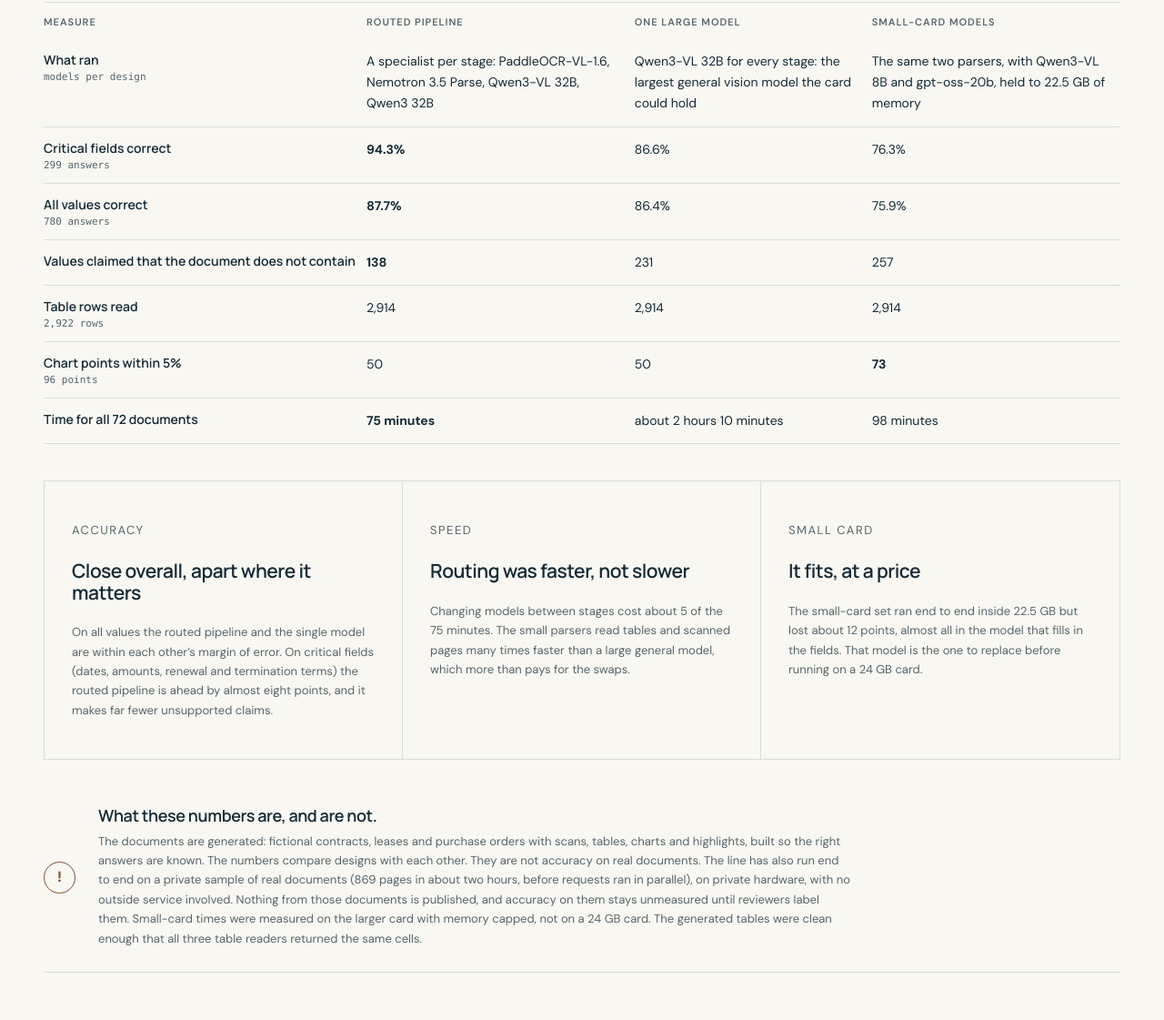
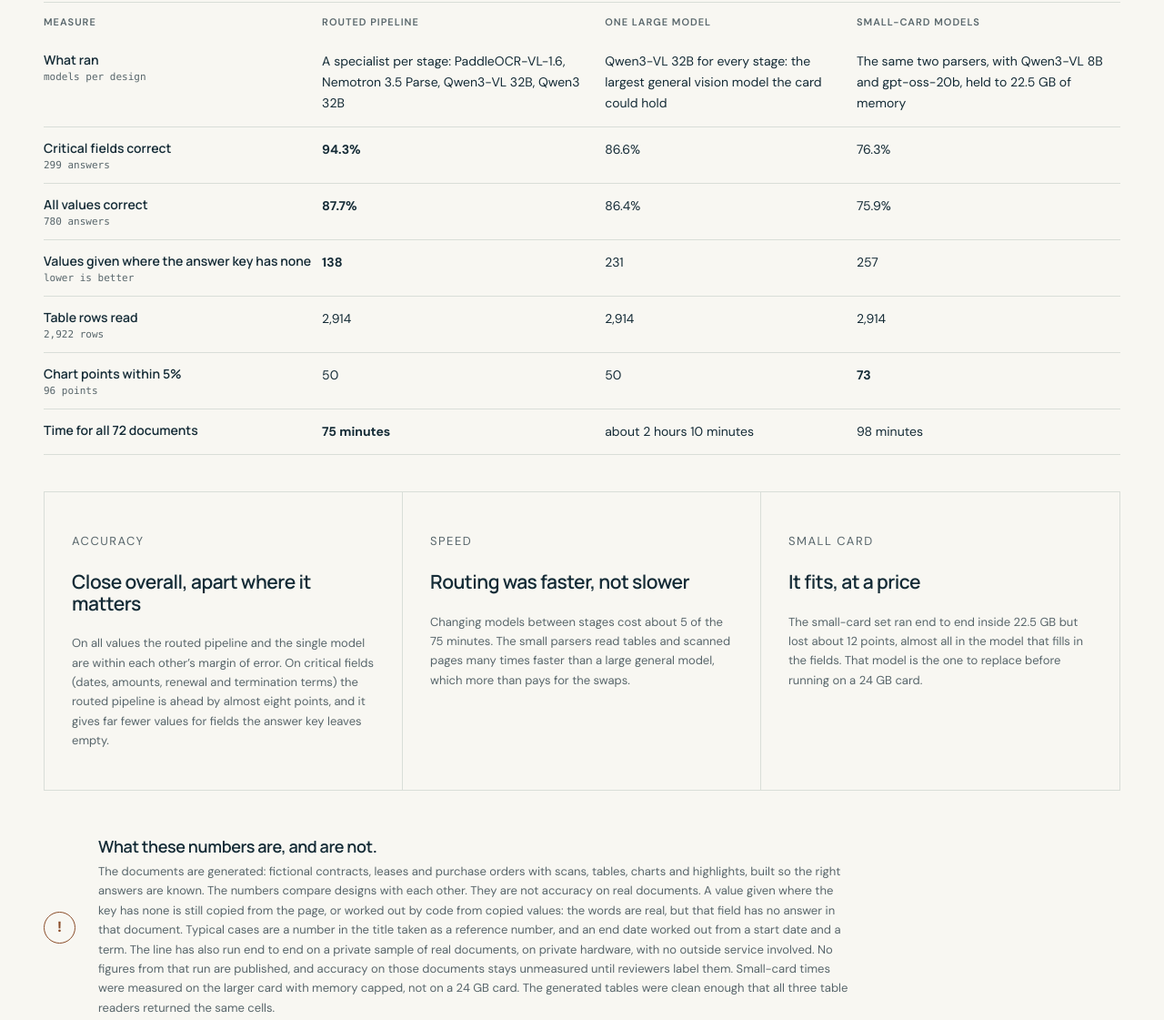
Before and after one commit to tayler-erbe/intake-pipeline-lab-public, a plain HTML site: page brief/index.html in a window 1280 px wide. Shown: the part 8215-9336 px from the top of the page at 91% size. Drawn offline with Linux system fonts and the light colour scheme.

Commit message:
Review fixes: say what a value without a key answer is; no figures from the private run

```diff
--- a/brief/index.html
+++ b/brief/index.html
@@ -263,7 +263,7 @@
 <tr><td>What ran<small>models per design</small></td><td>A specialist per stage: PaddleOCR-VL-1.6, Nemotron 3.5 Parse, Qwen3-VL 32B, Qwen3 32B</td><td>Qwen3-VL 32B for every stage: the largest general vision model the card could hold</td><td>The same two parsers, with Qwen3-VL 8B and gpt-oss-20b, held to 22.5 GB of memory</td></tr>
 <tr><td>Critical fields correct<small>299 answers</small></td><td><b>94.3%</b></td><td>86.6%</td><td>76.3%</td></tr>
 <tr><td>All values correct<small>780 answers</small></td><td><b>87.7%</b></td><td>86.4%</td><td>75.9%</td></tr>
-<tr><td>Values claimed that the document does not contain</td><td><b>138</b></td><td>231</td><td>257</td></tr>
+<tr><td>Values given where the answer key has none<small>lower is better</small></td><td><b>138</b></td><td>231</td><td>257</td></tr>
 <tr><td>Table rows read<small>2,922 rows</small></td><td>2,914</td><td>2,914</td><td>2,914</td></tr>
 <tr><td>Chart points within 5%<small>96 points</small></td><td>50</td><td>50</td><td><b>73</b></td></tr>
 <tr><td>Time for all 72 documents</td><td><b>75 minutes</b></td><td>about 2 hours 10 minutes</td><td>98 minutes</td></tr>
@@ -271,11 +271,11 @@
 </table>
 </div>
 <div class="results-band" style="margin-top:40px">
-<article><p class="route-id">ACCURACY</p><h3>Close overall, apart where it matters</h3><p>On all values the routed pipeline and the single model are within each other&rsquo;s margin of error. On critical fields (dates, amounts, renewal and termination terms) the routed pipeline is ahead by almost eight points, and it makes far fewer unsupported claims.</p></article>
+<article><p class="route-id">ACCURACY</p><h3>Close overall, apart where it matters</h3><p>On all values the routed pipeline and the single model are within each other&rsquo;s margin of error. On critical fields (dates, amounts, renewal and termination terms) the routed pipeline is ahead by almost eight points, and it gives far fewer values for fields the answer key leaves empty.</p></article>
 <article><p class="route-id">SPEED</p><h3>Routing was faster, not slower</h3><p>Changing models between stages cost about 5 of the 75 minutes. The small parsers read tables and scanned pages many times faster than a large general model, which more than pays for the swaps.</p></article>
 <article><p class="route-id">SMALL CARD</p><h3>It fits, at a price</h3><p>The small-card set ran end to end inside 22.5 GB but lost about 12 points, almost all in the model that fills in the fields. That model is the one to replace before running on a 24 GB card.</p></article>
 </div>
-<div class="finding-note"><span class="note-symbol" aria-hidden="true">!</span><div><h3>What these numbers are, and are not.</h3><p>The documents are generated: fictional contracts, leases and purchase orders with scans, tables, charts and highlights, built so the right answers are known. The numbers compare designs with each other. They are not accuracy on real documents. The line has also run end to end on a private sample of real documents (869 pages in about two hours, before requests ran in parallel), on private hardware, with no outside service involved. Nothing from those documents is published, and accuracy on them stays unmeasured until reviewers label them. Small-card times were measured on the larger card with memory capped, not on a 24 GB card. The generated tables were clean enough that all three table readers returned the same cells.</p></div></div>
+<div class="finding-note"><span class="note-symbol" aria-hidden="true">!</span><div><h3>What these numbers are, and are not.</h3><p>The documents are generated: fictional contracts, leases and purchase orders with scans, tables, charts and highlights, built so the right answers are known. The numbers compare designs with each other. They are not accuracy on real documents. A value given where the key has none is still copied from the page, or worked out by code from copied values: the words are real, but that field has no answer in that document. Typical cases are a number in the title taken as a reference number, and an end date worked out from a start date and a term. The line has also run end to end on a private sample of real documents, on private hardware, with no outside service involved. No figures from that run are published, and accuracy on those documents stays unmeasured until reviewers label them. Small-card times were measured on the larger card with memory capped, not on a 24 GB card. The generated tables were clean enough that all three table readers returned the same cells.</p></div></div>
 </section>
 
 <section class="use-section" id="next">
```
Also changed, not shown: 1 other file.
